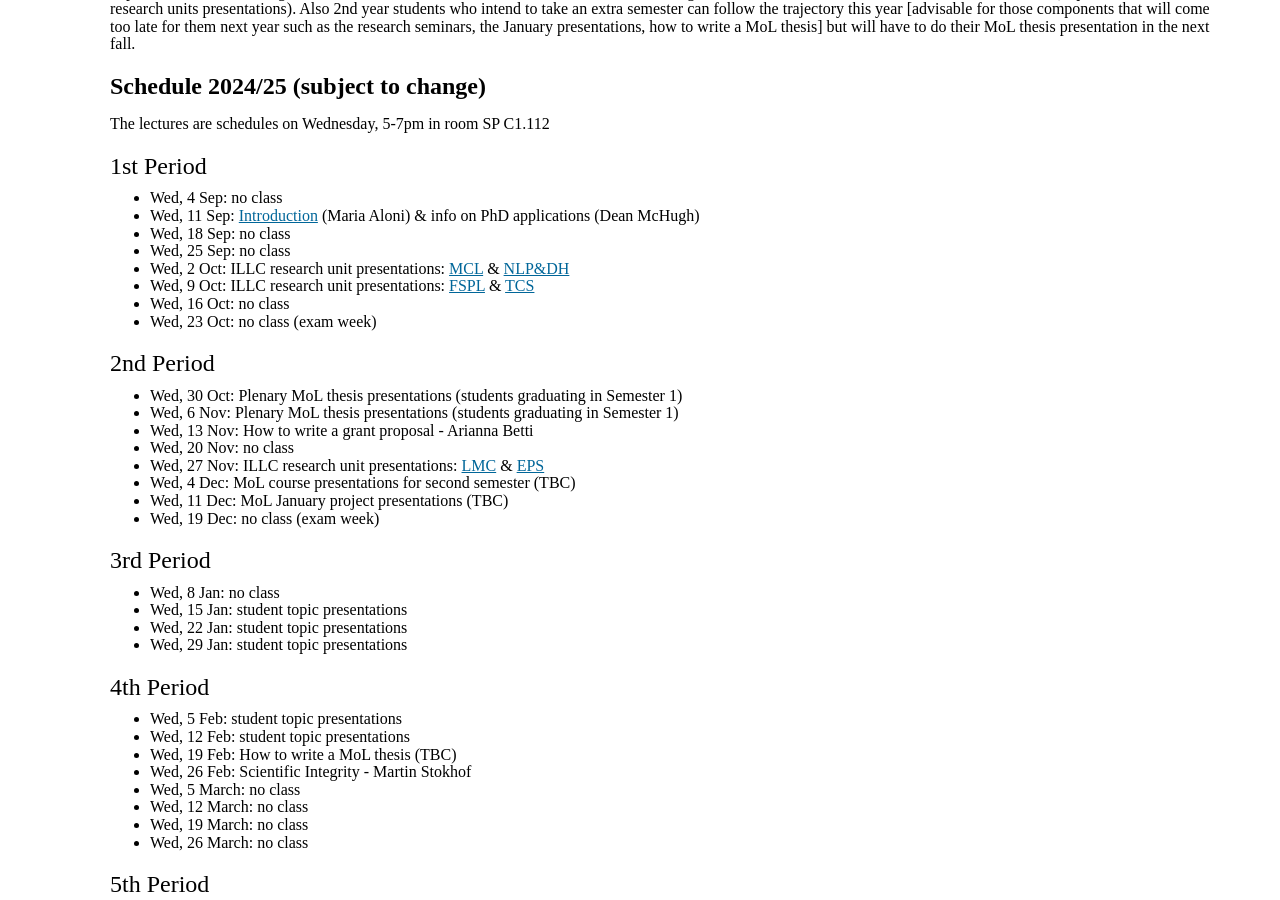
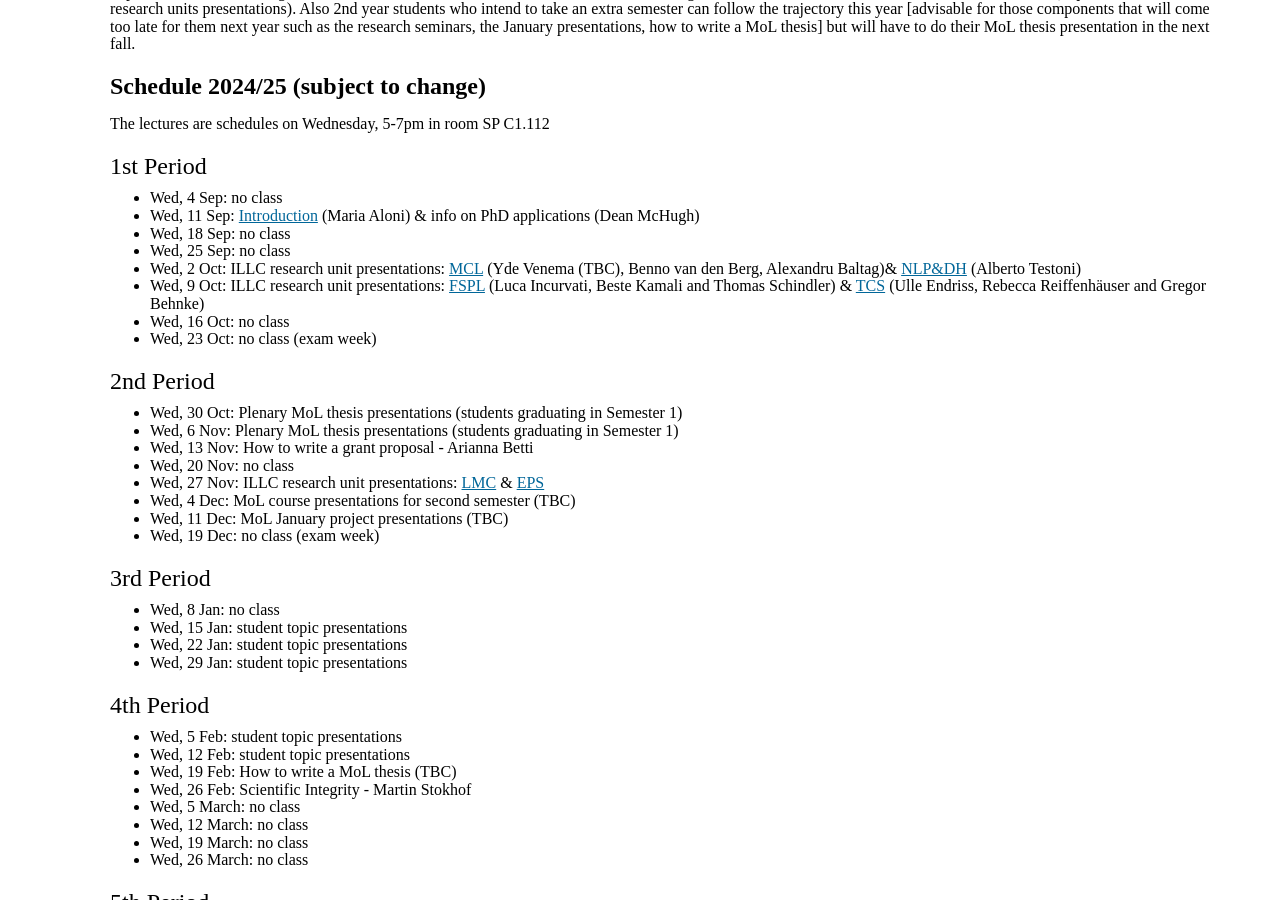
Before and after one commit to rednaw/site, a Jekyll site: the page built from content/GraduationTrajectory.md, in a window 1280 px wide and 900 px high, scrolled down 521 px. Built offline with Jekyll 4.4.1, drawn with Linux system fonts in a browser that asks for light colours; some web fonts are replaced.

Commit message:
Update GraduationTrajectory.md

```diff
--- a/content/GraduationTrajectory.md
+++ b/content/GraduationTrajectory.md
@@ -32,8 +32,8 @@ The lectures are schedules on Wednesday, 5-7pm in room SP C1.112
 * Wed, 11 Sep: [Introduction](https://www.marialoni.org/resources/GradTraj24-intro.pdf) (Maria Aloni) & info on PhD applications (Dean McHugh)
 * Wed, 18 Sep: no class
 * Wed, 25 Sep: no class
-* Wed, 2 Oct:  ILLC research unit presentations: [MCL](https://www.illc.uva.nl/Research/Organisation/Research-Units/MCL) & [NLP&DH](https://www.illc.uva.nl/Research/Organisation/Research-Units/NLPDH)
-* Wed, 9 Oct:  ILLC research unit presentations:  [FSPL](https://www.illc.uva.nl/Research/Organisation/Research-Units/FSPL/) & [TCS](https://www.illc.uva.nl/Research/Organisation/Research-Units/TCS)
+* Wed, 2 Oct:  ILLC research unit presentations: [MCL](https://www.illc.uva.nl/Research/Organisation/Research-Units/MCL) (Yde Venema (TBC), Benno van den Berg, Alexandru Baltag)& [NLP&DH](https://www.illc.uva.nl/Research/Organisation/Research-Units/NLPDH) (Alberto Testoni)
+* Wed, 9 Oct:  ILLC research unit presentations:  [FSPL](https://www.illc.uva.nl/Research/Organisation/Research-Units/FSPL/) (Luca Incurvati, Beste Kamali and Thomas Schindler) & [TCS](https://www.illc.uva.nl/Research/Organisation/Research-Units/TCS) (Ulle Endriss, Rebecca Reiffenhäuser and Gregor Behnke)
 * Wed, 16 Oct: no class
 * Wed, 23 Oct: no class (exam week)
 
```
